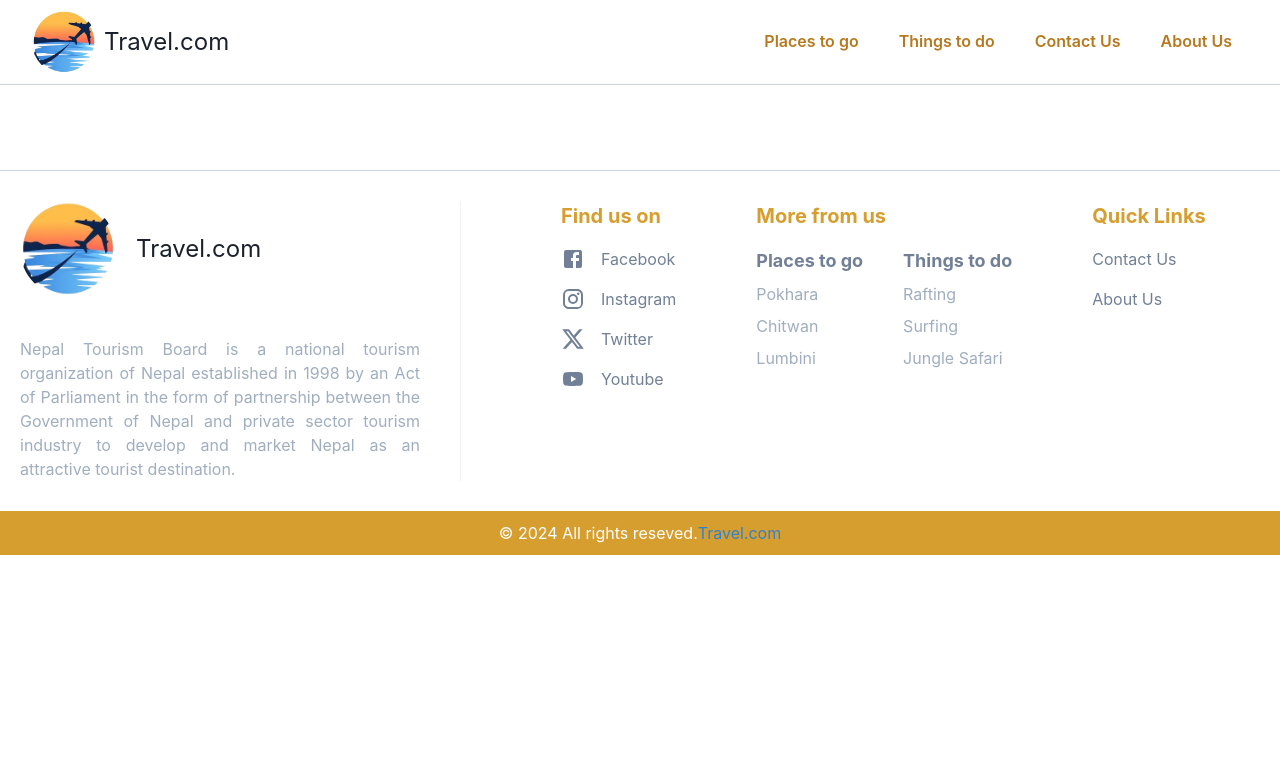
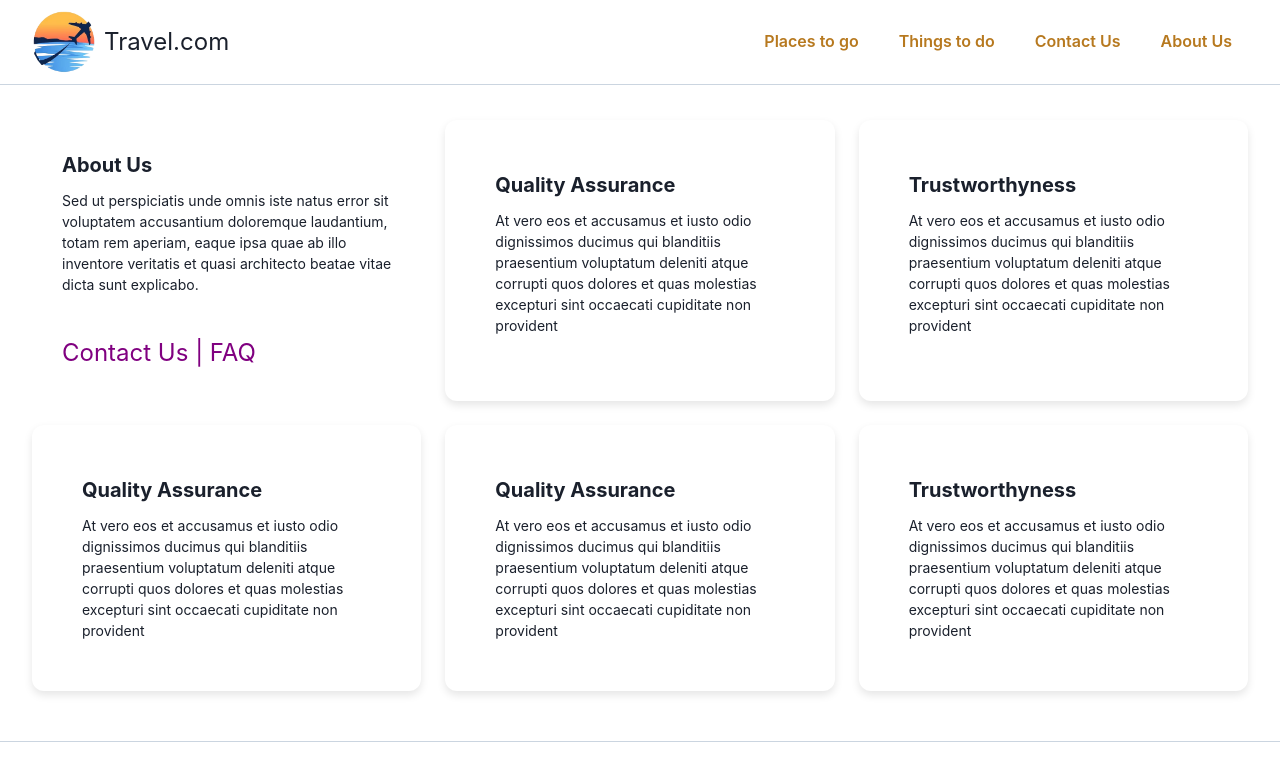
Before and after one commit to Eunesh/TravelAndToursWebiste, a React (Vite) app: page /more/about-us in a window 1280 px wide. Shown: the top 770 px of the page. Built offline with nearby package versions, Linux system fonts and the light colour scheme.

Commit message:
Feat: About us page

```diff
--- /dev/null
+++ b/src/features/miscellaneous/components/aboutUs/BoxComponent.tsx
@@ -0,0 +1,27 @@
+import { Stack, Text } from "@chakra-ui/react";
+import { Link } from "react-router-dom";
+
+const BoxComponent = () => {
+  return (
+    <Stack width={"100%"} h={"100%"} gap={"40px"} padding={"30px"}>
+      <Stack gap={"10px"}>
+        <Text fontSize={"xl"} fontWeight={"bold"}>
+          About Us
+        </Text>
+        <Text fontSize={"sm"}>
+          Sed ut perspiciatis unde omnis iste natus error sit voluptatem
+          accusantium doloremque laudantium, totam rem aperiam, eaque ipsa quae
+          ab illo inventore veritatis et quasi architecto beatae vitae dicta
+          sunt explicabo.
+        </Text>
+      </Stack>
+      <Link to="/more/contact-us">
+        <Text fontSize={"2xl"} color={"purple"}>
+          Contact Us | FAQ
+        </Text>
+      </Link>
+    </Stack>
+  );
+};
+
+export default BoxComponent;
--- /dev/null
+++ b/src/features/miscellaneous/components/aboutUs/CardComponent.tsx
@@ -0,0 +1,36 @@
+import { Card, CardBody, Stack, Text } from "@chakra-ui/react";
+import styled from "@emotion/styled";
+
+const CardContainer = styled(Card)({
+  width: "100%",
+  height: "100%",
+  borderRadius: "12px",
+  boxShadow: "0 4px 8px rgba(0, 0, 0, 0.1)",
+  transition: "box-shadow 0.3s ease-in-out;",
+  cursor: "pointer",
+  "&:hover": {
+    boxShadow: "0 8px 16px rgba(0, 0, 0, 0.2)",
+  },
+  padding: "30px",
+});
+
+interface propstype {
+  title: string;
+  body: string;
+}
+const CardComponent = ({ title, body }: propstype) => {
+  return (
+    <CardContainer>
+      <CardBody>
+        <Stack gap={"10px"}>
+          <Text fontSize={"xl"} fontWeight={"bold"}>
+            {title}
+          </Text>
+          <Text fontSize={"sm"}>{body}</Text>
+        </Stack>
+      </CardBody>
+    </CardContainer>
+  );
+};
+
+export default CardComponent;
--- /dev/null
+++ b/src/features/miscellaneous/components/aboutUs/CardData.ts
@@ -0,0 +1,22 @@
+export const CardData = [
+  {
+    Title: "Quality Assurance",
+    Body: "At vero eos et accusamus et iusto odio dignissimos ducimus qui blanditiis praesentium voluptatum deleniti atque corrupti quos dolores et quas molestias excepturi sint occaecati cupiditate non provident",
+  },
+  {
+    Title: "Trustworthyness",
+    Body: "At vero eos et accusamus et iusto odio dignissimos ducimus qui blanditiis praesentium voluptatum deleniti atque corrupti quos dolores et quas molestias excepturi sint occaecati cupiditate non provident",
+  },
+  {
+    Title: "Quality Assurance",
+    Body: "At vero eos et accusamus et iusto odio dignissimos ducimus qui blanditiis praesentium voluptatum deleniti atque corrupti quos dolores et quas molestias excepturi sint occaecati cupiditate non provident",
+  },
+  {
+    Title: "Quality Assurance",
+    Body: "At vero eos et accusamus et iusto odio dignissimos ducimus qui blanditiis praesentium voluptatum deleniti atque corrupti quos dolores et quas molestias excepturi sint occaecati cupiditate non provident",
+  },
+  {
+    Title: "Trustworthyness",
+    Body: "At vero eos et accusamus et iusto odio dignissimos ducimus qui blanditiis praesentium voluptatum deleniti atque corrupti quos dolores et quas molestias excepturi sint occaecati cupiditate non provident",
+  },
+];
--- /dev/null
+++ b/src/features/miscellaneous/pages/Aboutus.tsx
@@ -0,0 +1,28 @@
+import CardComponent from "../components/aboutUs/CardComponent";
+import BoxComponent from "../components/aboutUs/BoxComponent";
+import { CardData } from "../components/aboutUs/CardData";
+import { Grid, GridItem } from "@chakra-ui/react";
+
+const Aboutus = () => {
+  return (
+    <Grid
+      templateColumns={{
+        base: "repeat(1, 1fr)",
+        md: "repeat(2, 1fr)",
+        lg: "repeat(3, 1fr)",
+      }}
+      gap={6}
+    >
+      <BoxComponent />
+      {CardData.map((content, index) => {
+        return (
+          <GridItem key={index}>
+            <CardComponent title={content.Title} body={content.Body} />
+          </GridItem>
+        );
+      })}
+    </Grid>
+  );
+};
+
+export default Aboutus;
--- a/src/features/miscellaneous/pages/Contactus.tsx
+++ b/src/features/miscellaneous/pages/Contactus.tsx
@@ -1,6 +1,6 @@
 import { Stack } from "@chakra-ui/react";
-import ContactusForm from "../components/ContactUs/ContactusForm";
-import ContactusLocation from "../components/ContactUs/ContactusLocation";
+import ContactusForm from "../components/contactUs/ContactusForm";
+import ContactusLocation from "../components/contactUs/ContactusLocation";
 
 const Contactus = () => {
   return (
--- a/src/features/miscellaneous/routes/MiscellaneousRoutes.tsx
+++ b/src/features/miscellaneous/routes/MiscellaneousRoutes.tsx
@@ -1,12 +1,14 @@
 import { Routes, Route } from "react-router-dom";
 import Contactus from "../pages/Contactus";
 import MainContainer from "../../../components/common/layout/MainContainer";
+import Aboutus from "../pages/Aboutus";
 
 const MiscellaneousRoutes = () => {
   return (
     <MainContainer>
       <Routes>
         <Route path="contact-us" element={<Contactus />} />
+        <Route path="about-us" element={<Aboutus />} />
       </Routes>
     </MainContainer>
   );
--- a/src/routes/Router.tsx
+++ b/src/routes/Router.tsx
@@ -1,4 +1,3 @@
-import React from "react";
 import { Route, Routes } from "react-router-dom";
 import PageNotFound from "../features/404/pages/PageNotFound";
 import MiscellaneousRoutes from "../features/miscellaneous/routes/MiscellaneousRoutes";
```
